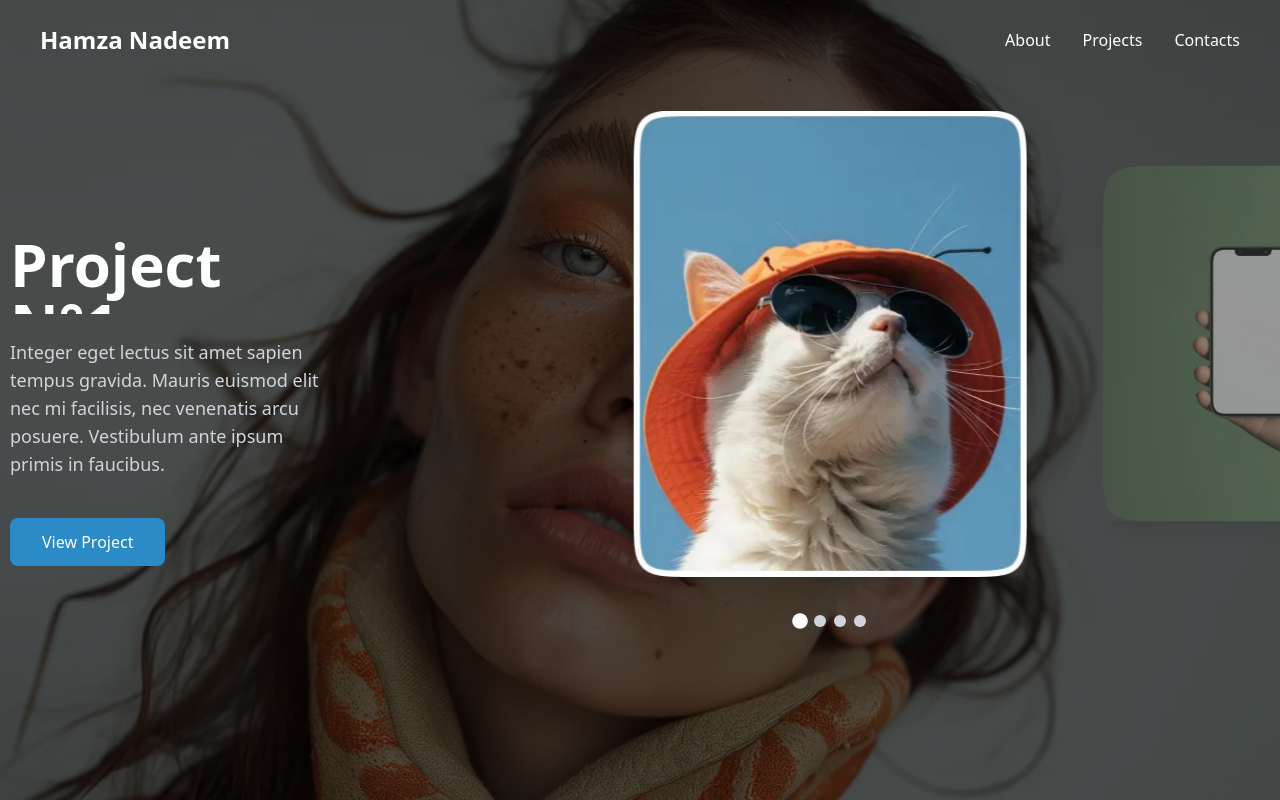
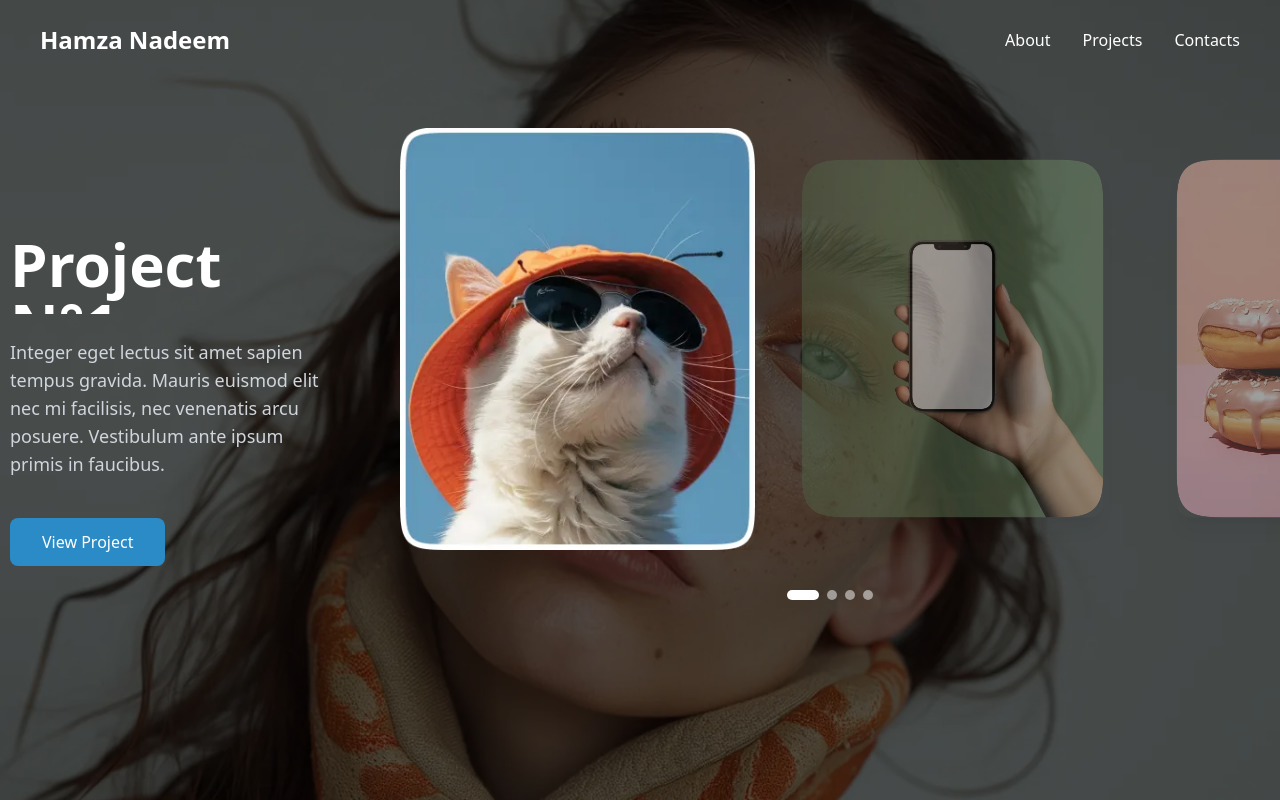
Before and after one commit to Hamzah-Nadeem/portfolio-project, a React (Vite) app: page / in a window 1280 px wide. Built offline with nearby package versions, Linux system fonts and the light colour scheme.

Commit message:
portfolio project updates

```diff
--- a/src/components/Hero.jsx
+++ b/src/components/Hero.jsx
@@ -1,4 +1,3 @@
-// src/components/Hero.jsx
 import { useState } from "react";
 import { motion, AnimatePresence } from "framer-motion";
 import { carouselSlides } from "../data/projects";
@@ -23,6 +22,7 @@ export default function Hero() {
       style={{ backgroundImage: `url(${currentSlide.bgImage})` }}
     >
       <div className="absolute inset-0 bg-black/60" />
+
       <Container
         className="relative z-10"
         style={{
--- a/src/components/ProjectCard.jsx
+++ b/src/components/ProjectCard.jsx
@@ -1,14 +1,14 @@
 export default function ProjectCard({ image, index, isActive }) {
   return (
     <div
-      className={`transition-transform duration-500 ease-in-out ${
-        isActive ? " z-20" : "scale-90 opacity-80 z-10"
+      className={`transition-opacity duration-500 ease-in-out ${
+        isActive ? "opacity-100 z-20" : "opacity-80 z-10"
       } flex justify-center items-center overflow-visible`}
     >
       <img
         src={image}
         alt={`Project slide ${index}`}
-        className="w-full h-full object-contain rounded-2xl shadow-xl transition-transform duration-500 ease-in-out"
+        className="w-full h-full object-cover rounded-2xl shadow-xl"
       />
     </div>
   );
--- a/src/components/ProjectCarousel.jsx
+++ b/src/components/ProjectCarousel.jsx
@@ -1,4 +1,3 @@
-// src/components/ProjectCarousel.jsx
 import ProjectCard from "./ProjectCard";
 import { projects } from "../data/projects";
 import SwiperCarousel from "./common/SwiperCarousel";
@@ -9,14 +8,9 @@ export default function ProjectCarousel({ onSlideChange, activeIndex }) {
       <SwiperCarousel
         slides={projects}
         onSlideChange={onSlideChange}
-        spaceBetween={4}
-        slidesPerView={1.8} // Lower value = bigger slides
-        breakpoints={{
-          1024: {
-            slidesPerView: 2.2, // Lower value = bigger slides
-            spaceBetween: 30,
-          },
-        }}
+        spaceBetween={20}
+        slidesPerView={2.4}
+        centeredSlides={false} // Explicitly set to false
         showPagination={true}
         paginationConfig={{ paddingBottom: "!pb-16" }}
         className="mb-8"
--- a/src/components/common/SwiperCarousel.jsx
+++ b/src/components/common/SwiperCarousel.jsx
@@ -16,14 +16,17 @@ export default function SwiperCarousel({
   paginationConfig,
   className = "",
   children,
+  centeredSlides = false,
 }) {
   const swiperRef = useRef(null);
   const [freezeSlide, setFreezeSlide] = useState(null);
   const containerRef = useRef(null);
+  const [activeSlideIndex, setActiveSlideIndex] = useState(0);
 
   const [touchStartX, setTouchStartX] = useState(0);
   const [swipeDirection, setSwipeDirection] = useState(null);
   const isTransitioningRef = useRef(false);
+  const isLastSlideActiveRef = useRef(false);
 
   useEffect(() => {
     if (!swiperRef.current) return;
@@ -43,14 +46,10 @@ export default function SwiperCarousel({
       const touch = event.touches ? event.touches[0] : event;
       const diff = touchStartX - touch.clientX;
 
-      // Determine swipe direction early
       if (Math.abs(diff) > 30) {
-        // Increased threshold for better detection
         if (diff > 0 && swipeDirection !== "forward") {
-          // Swiping left = moving forward
           setSwipeDirection("forward");
 
-          // IMMEDIATELY capture and freeze the current active slide
           const currentActiveSlide = swiper.slides[swiper.activeIndex];
           if (currentActiveSlide && containerRef.current) {
             const rect = currentActiveSlide.getBoundingClientRect();
@@ -67,13 +66,11 @@ export default function SwiperCarousel({
               },
             });
 
-            // Hide the slide immediately
             currentActiveSlide.style.opacity = "0";
             currentActiveSlide.style.visibility = "hidden";
             currentActiveSlide.style.pointerEvents = "none";
           }
         } else if (diff < 0 && swipeDirection !== "backward") {
-          // Swiping right = moving backward
           setSwipeDirection("backward");
         }
       }
@@ -85,7 +82,6 @@ export default function SwiperCarousel({
       const newIndex = swiper.activeIndex;
       const isMovingBack = newIndex < prevIndex;
 
-      // Only apply freeze effect when moving FORWARD (if not already frozen by touch)
       if (
         !isMovingBack &&
         !freezeSlide &&
@@ -111,7 +107,6 @@ export default function SwiperCarousel({
         currentActiveSlide.style.pointerEvents = "none";
       }
 
-      // When moving back, restore visibility of the slide we're moving back to
       if (isMovingBack) {
         const slideToShow = swiper.slides[newIndex];
         if (slideToShow) {
@@ -127,7 +122,6 @@ export default function SwiperCarousel({
       const isMovingBack = newIndex < prevIndex;
 
       if (isMovingBack) {
-        // When moving BACK, restore all slides up to current index
         swiper.slides.forEach((slide, idx) => {
           if (idx <= swiper.activeIndex) {
             slide.style.opacity = "";
@@ -136,7 +130,6 @@ export default function SwiperCarousel({
           }
         });
       } else {
-        // When moving FORWARD, hide slides BEFORE the current active one
         swiper.slides.forEach((slide, idx) => {
           if (idx < swiper.activeIndex) {
             slide.style.opacity = "0";
@@ -146,15 +139,12 @@ export default function SwiperCarousel({
         });
       }
 
-      // Clear the frozen slide after fade completes
       setTimeout(() => {
         setFreezeSlide(null);
         isTransitioningRef.current = false;
       }, 650);
 
-      // Reset swipe direction
       setSwipeDirection(null);
-
       prevIndex = swiper.activeIndex;
     };
 
@@ -171,9 +161,88 @@ export default function SwiperCarousel({
     };
   }, [slides, touchStartX, swipeDirection, freezeSlide]);
 
+  const handleBulletClick = (index) => {
+    if (swiperRef.current) {
+      const swiper = swiperRef.current;
+      const isLastSlide = index === slides.length - 1;
+      const wasLastSlideActive = isLastSlideActiveRef.current;
+
+      // If moving away from last slide, restore normal mode FIRST
+      if (wasLastSlideActive && !isLastSlide) {
+        // Restore visibility to all slides before transitioning
+        swiper.slides.forEach((slide) => {
+          slide.style.opacity = "";
+          slide.style.visibility = "";
+          slide.style.pointerEvents = "";
+        });
+
+        swiper.params.centeredSlides = false;
+        swiper.params.slidesPerView = slidesPerView;
+        swiper.params.resistanceRatio = 1;
+        swiper.update();
+        isLastSlideActiveRef.current = false;
+
+        // Small delay to let update take effect
+        setTimeout(() => {
+          swiper.slideTo(index, 600);
+        }, 50);
+      } else if (isLastSlide) {
+        // Moving to last slide - enable centered mode
+        swiper.params.centeredSlides = true;
+        swiper.params.slidesPerView = slidesPerView;
+        swiper.params.resistanceRatio = 0;
+        swiper.update();
+        isLastSlideActiveRef.current = true;
+
+        swiper.slideTo(index, 600);
+      } else {
+        // Normal slide change
+        swiper.slideTo(index, 600);
+      }
+
+      setActiveSlideIndex(index);
+      onSlideChange?.(index);
+    }
+  };
+
+  const handleSlideChangeInternal = (index) => {
+    if (swiperRef.current) {
+      const swiper = swiperRef.current;
+      const isLastSlide = index === slides.length - 1;
+      const wasLastSlideActive = isLastSlideActiveRef.current;
+
+      // If moving to last slide via swipe/drag
+      if (isLastSlide && !wasLastSlideActive) {
+        swiper.params.centeredSlides = true;
+        swiper.params.slidesPerView = slidesPerView;
+        swiper.params.resistanceRatio = 0;
+        swiper.update();
+        isLastSlideActiveRef.current = true;
+      }
+
+      // If moving away from last slide via swipe/drag
+      if (!isLastSlide && wasLastSlideActive) {
+        // Restore visibility to all slides when leaving last slide
+        swiper.slides.forEach((slide) => {
+          slide.style.opacity = "";
+          slide.style.visibility = "";
+          slide.style.pointerEvents = "";
+        });
+
+        swiper.params.centeredSlides = false;
+        swiper.params.slidesPerView = slidesPerView;
+        swiper.params.resistanceRatio = 1;
+        swiper.update();
+        isLastSlideActiveRef.current = false;
+      }
+    }
+
+    setActiveSlideIndex(index);
+    onSlideChange?.(index);
+  };
+
   return (
     <div ref={containerRef} style={{ position: "relative", width: "100%" }}>
-      {/* Frozen slide overlay - stays in exact position and fades */}
       {freezeSlide && (
         <div
           className="frozen-slide-overlay"
@@ -190,26 +259,31 @@ export default function SwiperCarousel({
           {children?.(freezeSlide.slideData, freezeSlide.index)}
         </div>
       )}
-
       <Swiper
         modules={[Navigation, Pagination]}
         grabCursor={true}
-        centeredSlides={true}
+        centeredSlides={false}
         slidesPerView={slidesPerView}
         spaceBetween={spaceBetween}
+        slidesOffsetAfter={0}
+        slidesOffsetBefore={spaceBetween}
         breakpoints={breakpoints}
+        watchSlidesProgress={true}
+        allowTouchMove={true}
+        shortSwipes={true}
+        longSwipes={true}
+        slidesPerGroupSkip={1}
+        slideToClickedSlide={true}
         onSwiper={(swiper) => {
           swiperRef.current = swiper;
         }}
-        onSlideChange={(swiper) => onSlideChange?.(swiper.activeIndex)}
-        pagination={
-          showPagination ? { clickable: true, ...paginationConfig } : false
+        onSlideChange={(swiper) =>
+          handleSlideChangeInternal(swiper.activeIndex)
         }
+        pagination={false}
         navigation={showNavigation}
         speed={600}
-        className={`swiper-pagination-custom swiper-overlay-effect ${
-          showPagination ? paginationConfig?.paddingBottom || "!pb-16" : ""
-        } ${className}`}
+        className={`swiper-pagination-custom swiper-overlay-effect ${className}`}
       >
         {slides?.map((slide, index) => (
           <SwiperSlide key={slide.id || index}>
@@ -217,6 +291,27 @@ export default function SwiperCarousel({
           </SwiperSlide>
         ))}
       </Swiper>
+
+      {showPagination && (
+        <div
+          className={`custom-pagination flex justify-center gap-2 mt-8 ${
+            paginationConfig?.paddingBottom || "pb-16"
+          }`}
+        >
+          {slides?.map((_, index) => (
+            <button
+              key={index}
+              onClick={() => handleBulletClick(index)}
+              className={`w-2.5 h-2.5 rounded-full transition-all duration-300 ${
+                index === activeSlideIndex
+                  ? "bg-white w-8"
+                  : "bg-white/50 hover:bg-white/70"
+              }`}
+              aria-label={`Go to slide ${index + 1}`}
+            />
+          ))}
+        </div>
+      )}
     </div>
   );
 }
```
